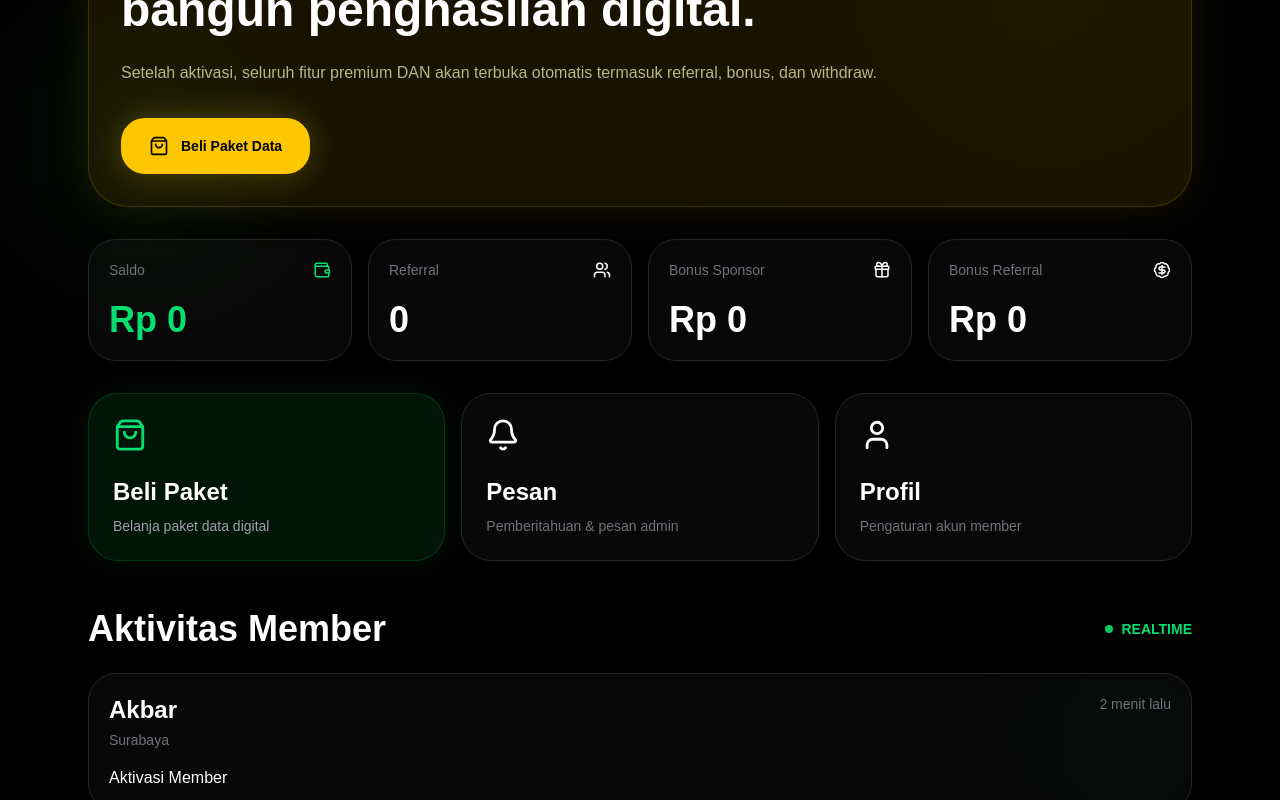
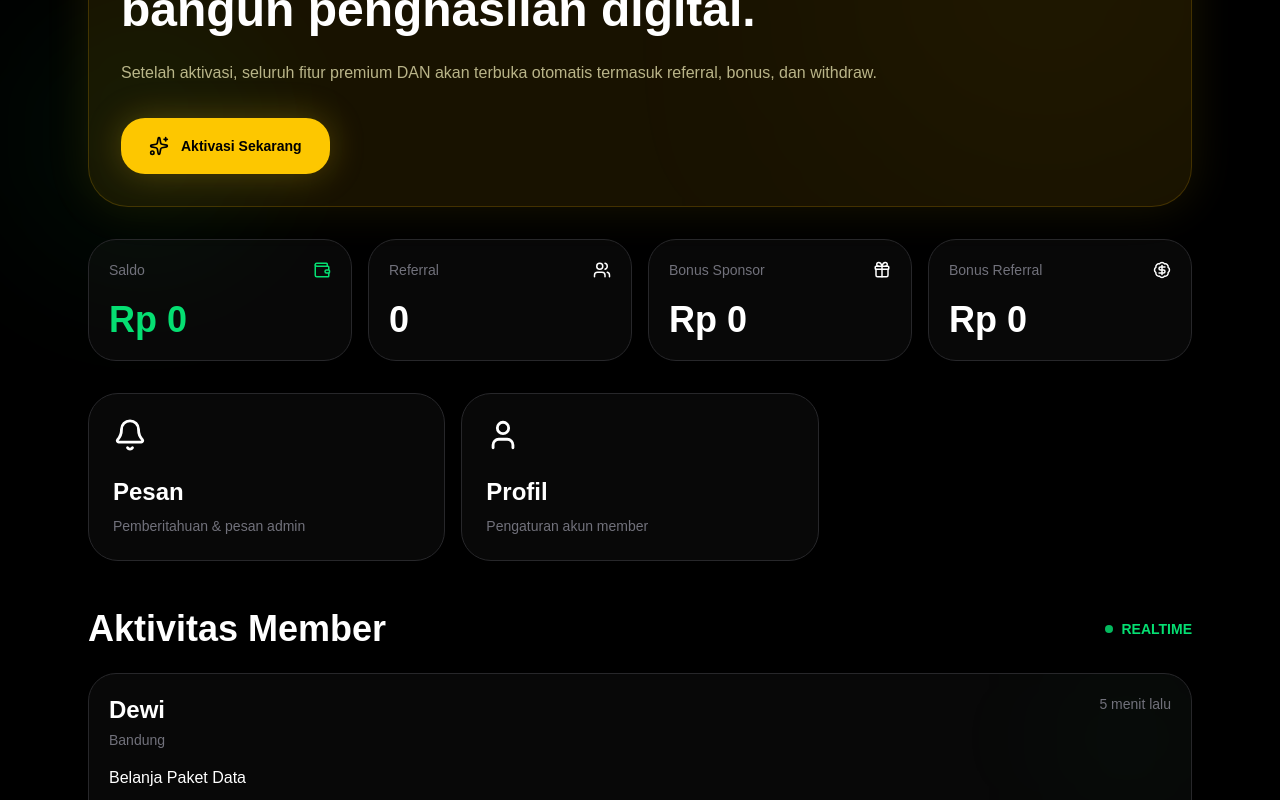
Before and after one commit to ibasnanna-sys/dan-app, a Next.js app: page /member/dashboard in a window 1280 px wide. Shown: the part 520-1320 px from the top of the page. Built offline with nearby package versions, Linux system fonts and the light colour scheme.

Commit message:
Refactor dashboard page with activity carousel

```diff
--- a/src/app/member/dashboard/page.tsx
+++ b/src/app/member/dashboard/page.tsx
@@ -1,7 +1,7 @@
 "use client";
 
 import Link from "next/link";
-import { useState } from "react";
+import { useEffect, useState } from "react";
 
 import {
   LogOut,
@@ -16,9 +16,7 @@ import {
   ShoppingBag,
   Crown,
   TrendingUp,
-  ArrowRight,
   CreditCard,
-  Megaphone,
 } from "lucide-react";
 
 export default function Home() {
@@ -61,6 +59,24 @@ export default function Home() {
       time: "12 menit lalu",
     },
   ];
+
+  const [activityIndex, setActivityIndex] = useState(0);
+
+  useEffect(() => {
+
+    const interval = setInterval(() => {
+
+      setActivityIndex((prev) =>
+        prev === activities.length - 1
+          ? 0
+          : prev + 1
+      );
+
+    }, 3500);
+
+    return () => clearInterval(interval);
+
+  }, [activities.length]);
 
   function renderMemberBadge() {
 
@@ -281,9 +297,9 @@ export default function Home() {
             className="inline-flex h-14 px-7 mt-8 rounded-3xl bg-yellow-400 hover:bg-yellow-300 transition-all duration-300 text-black font-black text-sm items-center justify-center gap-3 shadow-[0_0_35px_rgba(250,204,21,0.25)]"
           >
 
-            <ShoppingBag size={20} />
+            <Sparkles size={20} />
 
-            Beli Paket Data
+            Aktivasi Sekarang
 
           </Link>
 
@@ -437,7 +453,8 @@ export default function Home() {
         {/* MENU */}
         <div className="grid grid-cols-2 md:grid-cols-3 gap-4 mt-8">
 
-          {/* PRODUK */}
+          {/* KHUSUS MEMBER AKTIF & DIBEKUKAN */}
+          {memberStatus !== "free" && (
             <Link
               href="/member/produk"
               className="bg-green-500/10 border border-green-500/20 hover:border-green-400 transition-all duration-300 rounded-[30px] p-5 md:p-6 shadow-[0_0_30px_rgba(0,255,120,0.08)]"
@@ -457,6 +474,7 @@ export default function Home() {
               </p>
 
             </Link>
+          )}
 
           {/* PEMBERITAHUAN */}
           <Link
@@ -573,14 +591,20 @@ export default function Home() {
 
           </div>
 
-          <div className="space-y-4">
+          <div className="relative overflow-hidden h-[170px]">
 
             {activities.map((item, index) => (
 
               <div
                 key={index}
-                className="relative overflow-hidden rounded-[28px] border border-zinc-800 bg-white/[0.03] p-5"
+                className={`absolute inset-0 transition-all duration-700 ${
+                  index === activityIndex
+                    ? "opacity-100 translate-y-0"
+                    : "opacity-0 translate-y-8 pointer-events-none"
+                }`}
               >
+
+                <div className="relative overflow-hidden rounded-[28px] border border-zinc-800 bg-white/[0.03] p-5 h-full">
 
                   <div className="absolute top-0 right-0 w-32 h-32 bg-green-500/5 blur-3xl rounded-full"></div>
 
@@ -610,6 +634,8 @@ export default function Home() {
 
                 </div>
 
+              </div>
+
             ))}
 
           </div>
```
Lines whose indentation alone changed are shown as unchanged.
